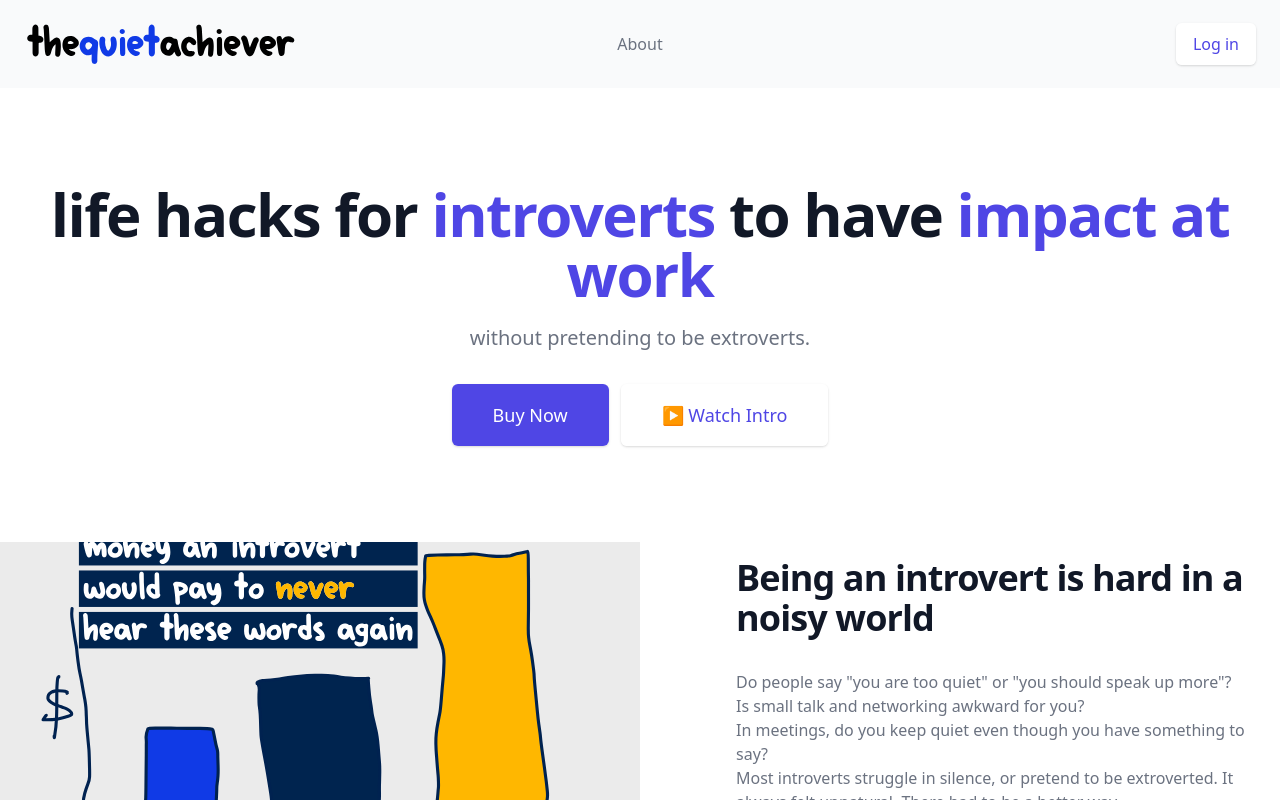
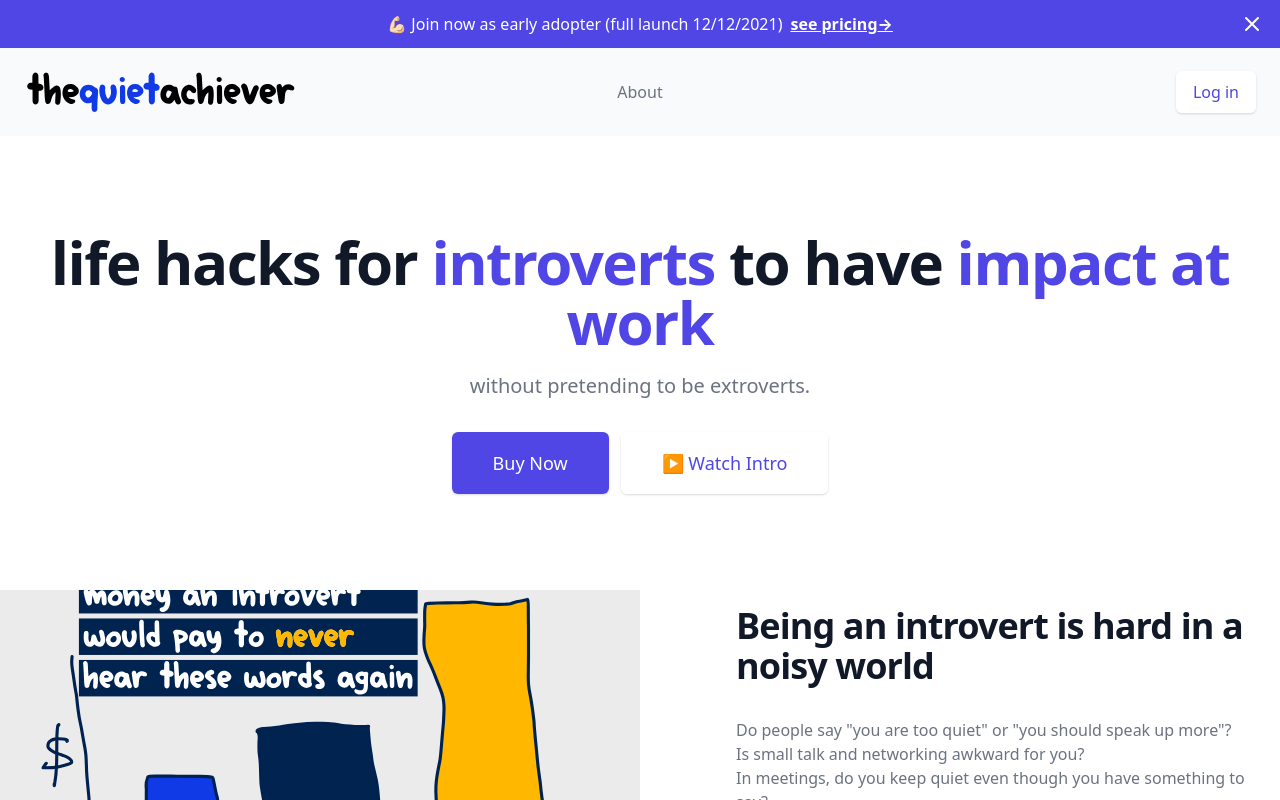
Before and after one commit to timyeothequietachievr/website, a Next.js app: page / in a window 1280 px wide. Shown: the top 800 px of the page. Built offline with nearby package versions, Linux system fonts and the light colour scheme.

Commit message:
Toaster Early

```diff
--- /dev/null
+++ b/components/ToasterEarly.jsx
@@ -0,0 +1,32 @@
+/* This example requires Tailwind CSS v2.0+ */
+import { XIcon } from '@heroicons/react/outline'
+
+export default function Toaster() {
+  return (
+    <div className="relative bg-indigo-600">
+      <div className="max-w-7xl mx-auto py-3 px-3 sm:px-6 lg:px-8">
+        <div className="pr-16 sm:text-center sm:px-16">
+          <p className="font-medium text-white">
+            <span className="md:hidden">💪🏻 Join now as early adopter (full launch 12/12/2021)</span>
+            <span className="hidden md:inline">💪🏻 Join now as early adopter (full launch 12/12/2021)</span>
+            <span className="block sm:ml-2 sm:inline-block">
+              <a href="#gift" className="text-white font-bold underline">
+                {' '}
+                see pricing<span aria-hidden="true">&rarr;</span>
+              </a>
+            </span>
+          </p>
+        </div>
+        <div className="absolute inset-y-0 right-0 pt-1 pr-1 flex items-start sm:pt-1 sm:pr-2 sm:items-start">
+          <button
+            type="button"
+            className="flex p-2 rounded-md hover:bg-indigo-500 focus:outline-none focus:ring-2 focus:ring-white"
+          >
+            <span className="sr-only">Dismiss</span>
+            <XIcon className="h-6 w-6 text-white" aria-hidden="true" />
+          </button>
+        </div>
+      </div>
+    </div>
+  )
+}
--- a/pages/_app.js
+++ b/pages/_app.js
@@ -3,6 +3,7 @@ import Head from 'next/head'
 import Navigation from '../components/Navigation'
 import Footer from '../components/Footer'
 import Toaster from '../components/Toaster'
+import ToasterEarly from '../components/ToasterEarly'
 
 import 'tailwindcss/tailwind.css'
 
@@ -28,7 +29,7 @@ export default function Nextra({ Component, pageProps }) {
         />
       </Head>
 
-      {/* <Toaster /> */}
+      <ToasterEarly />
       <Navigation items={navigationItems} loginLink={loginLink} />
       <Component {...pageProps} />
       <Footer />
```
